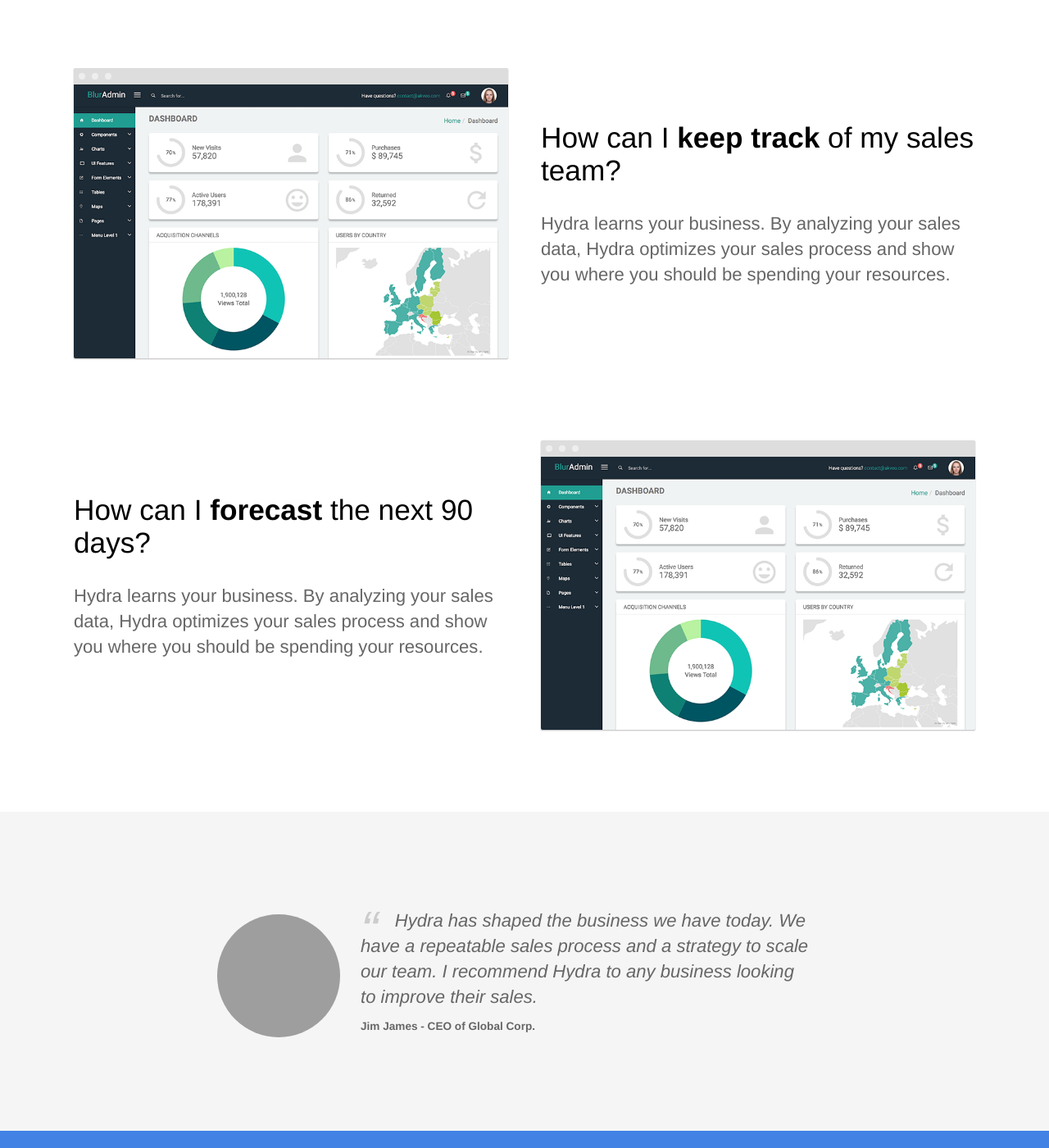
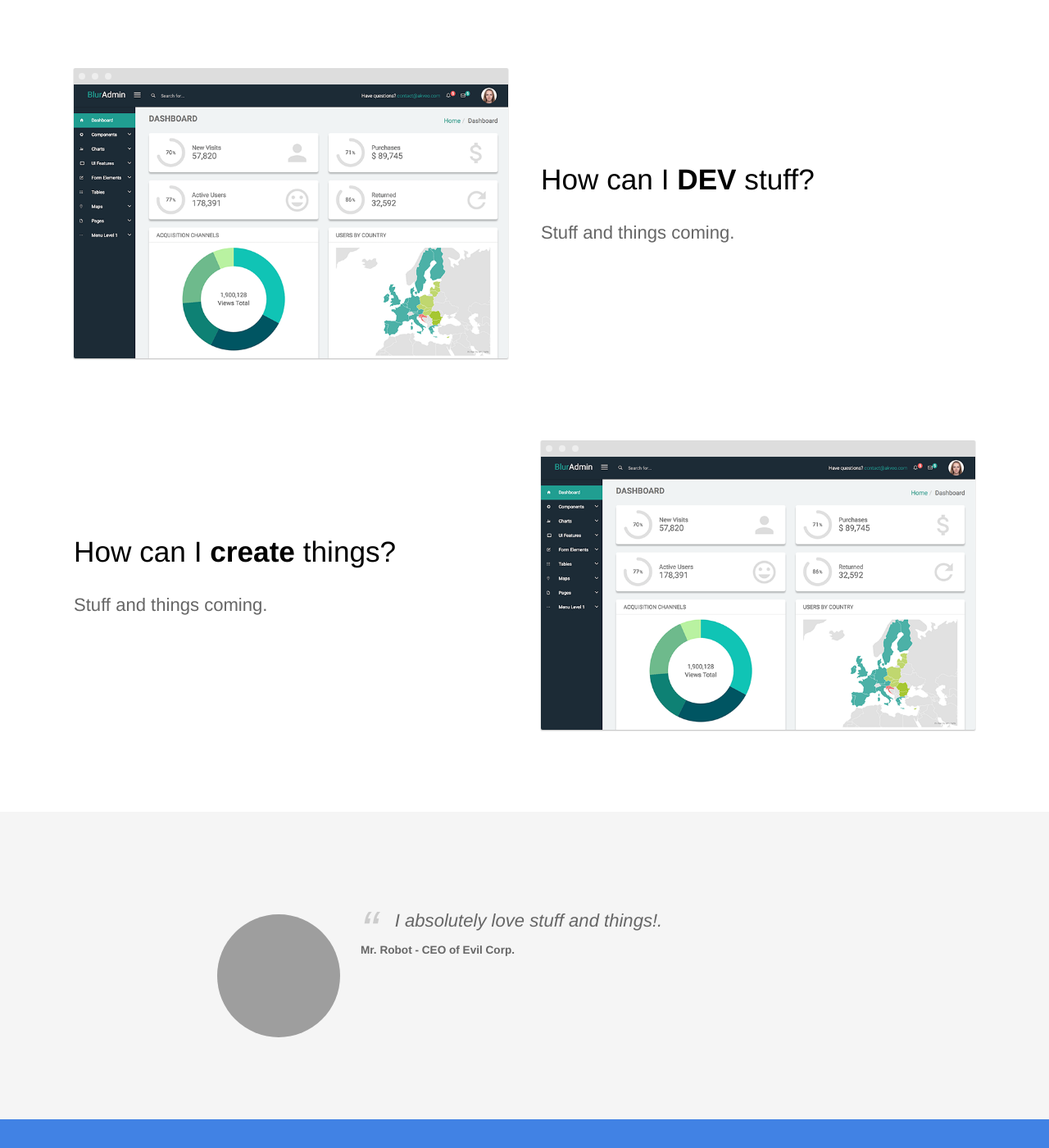
Before and after one commit to ninexmobility/createdevspace, a Jekyll site: the page built from index.html, in a window 1280 px wide and 1400 px high, scrolled down 1408 px. Shown: the whole window at 82% size. Built offline with Jekyll 4.4.1, drawn with Linux system fonts in a browser that asks for light colours; some of the changed text lies outside the part shown; grey boxes are pictures that could not be loaded.

Commit message:
Updated 'index.html' via CloudCannon

```diff
--- a/index.html
+++ b/index.html
@@ -1,12 +1,12 @@
 ---
-title: The last sales CRM you'll ever need
-description: Track and optimize your sales team in real time
+title: createDEVspace
+description: a place i put projects i'm working on
 ---
 <section class="hero">
 	<div class="text-container">
-		<h1 class="editable">The last sales CRM <strong>you'll ever need</strong></h1>
-		<p class="subtext editable">Track and optimize your sales team in real time.</p>
-		<div class="cta button alt"><a href="/sign-up/">Get Started Free</a></div>
+		<h1 class="editable">createDEVspace</h1>
+		<p class="subtext editable">a place i put projects i'm working on.</p>
+		<div class="cta button alt"><a href="/sign-up/">check out more</a></div>
 		<div>
 			<img src="/images/dashboard.png" alt="Screenshot" class="screenshot editable" />
 		</div>
@@ -17,8 +17,8 @@
 	<section>
 		<div class="container flex">
 			<div class="text editable">
-				<h2>How can we <strong>double</strong> our sales revenue?</h2>
-				<p>Hydra learns your business. By analyzing your sales data, Hydra optimizes your sales process and show you where you should be spending your resources. </p>
+				<h2>Stuff and Things</h2>
+				<p>Stuff and things coming. </p>
 			</div>
 			<div class="image">
 				<img src="/images/dashboard.png" alt="Screenshot" class="screenshot editable" />
@@ -29,8 +29,8 @@
 	<section>
 		<div class="container flex">
 			<div class="text editable">
-				<h2>How can I <strong>keep track</strong> of my sales team?</h2>
-				<p>Hydra learns your business. By analyzing your sales data, Hydra optimizes your sales process and show you where you should be spending your resources.</p>
+				<h2>How can I <strong>DEV</strong> stuff?</h2>
+				<p>Stuff and things coming.</p>
 			</div>
 			<div class="image">
 				<img src="/images/dashboard.png" alt="Screenshot" class="screenshot editable" />
@@ -41,8 +41,8 @@
 	<section>
 		<div class="container flex">
 			<div class="text editable">
-				<h2>How can I <strong>forecast</strong> the next 90 days?</h2>
-				<p>Hydra learns your business. By analyzing your sales data, Hydra optimizes your sales process and show you where you should be spending your resources.</p>
+				<h2>How can I <strong>create</strong> things?</h2>
+				<p>Stuff and things coming.</p>
 			</div>
 			<div class="image">
 				<img src="/images/dashboard.png" alt="Screenshot" class="screenshot editable" />
@@ -55,15 +55,15 @@
 			<div class="testimonial-block">
 				<div class="square-image"><img src="https://source.unsplash.com/6anudmpILw4/600x400" alt="Jim James" class="editable"></div>
 				<blockquote>
-					<p class="editable">Hydra has shaped the business we have today. We have a repeatable sales process and a strategy to scale our team. I recommend Hydra to any business looking to improve their sales.</p>
-					<p class="editable author">Jim James - CEO of Global Corp.</p>
+					<p class="editable">I absolutely love stuff and things!.</p>
+					<p class="editable author">Mr. Robot - CEO of Evil Corp.</p>
 				</blockquote>
 			</div>
 		</div>
 	</section>
 
 	<section class="bottom-cta">
-		<h2 class="editable"><strong>Improve</strong> your sales process today</h2>
+		<h2 class="editable"><strong>create</strong> something today</h2>
 		<div class="button alt"><a href="#">Get Started Free</a></div>
 	</section>
 </div>
```
